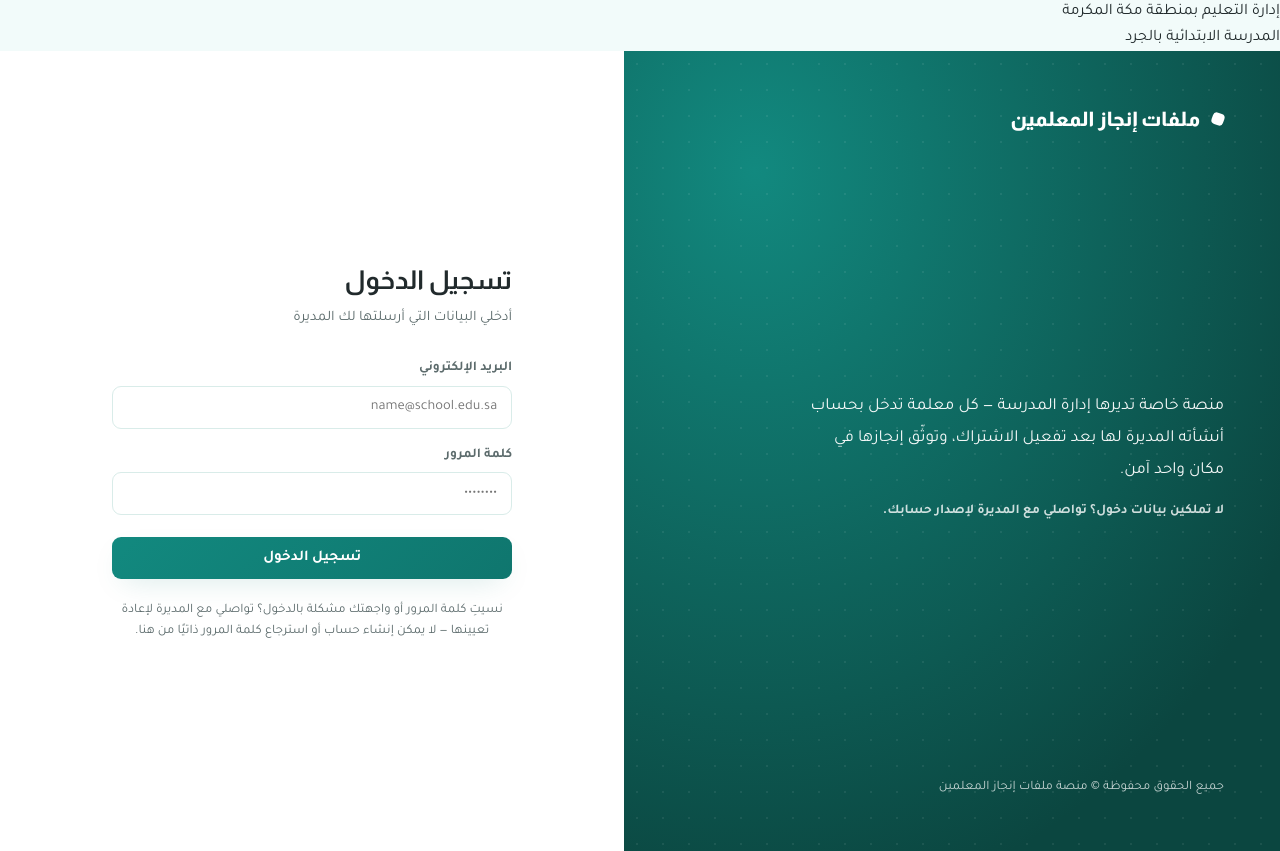
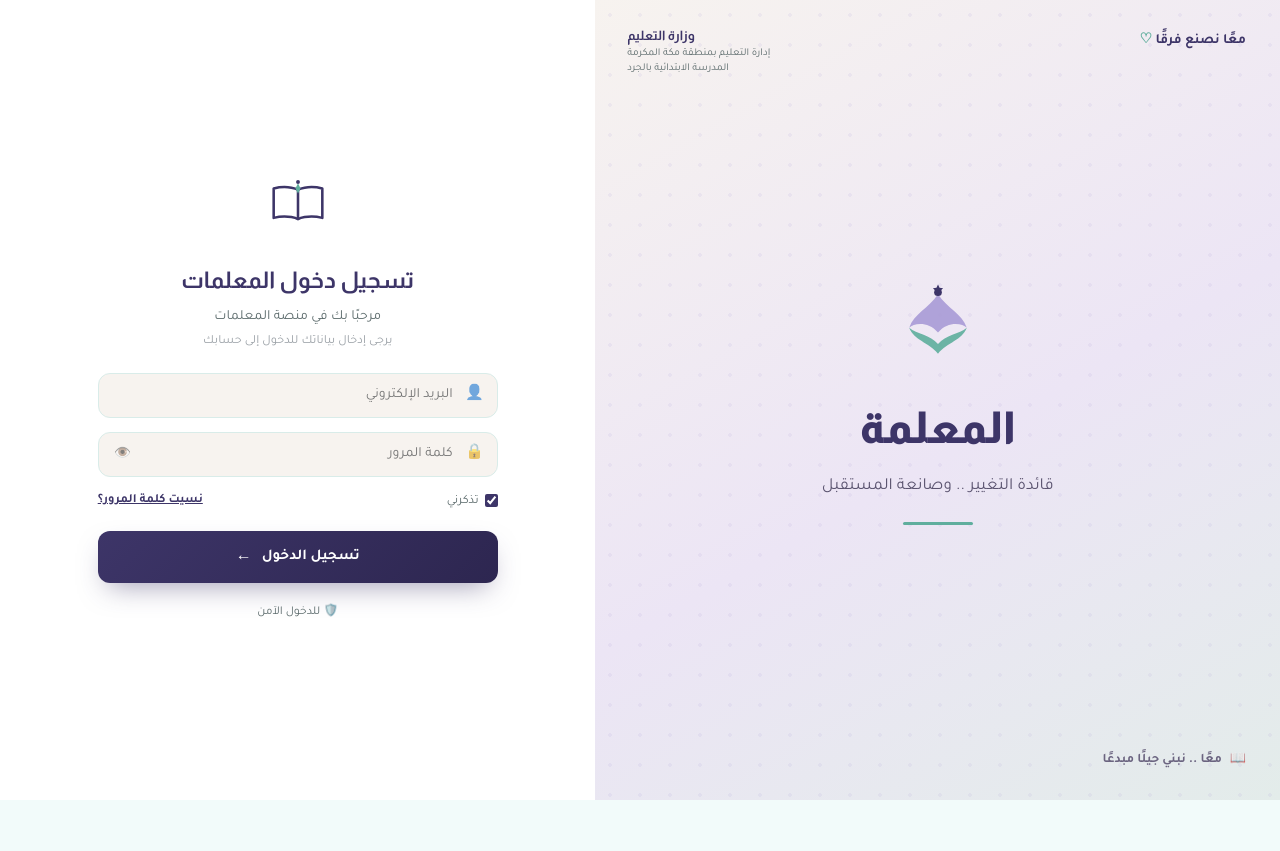
Before and after one commit to ooamoos1417-gif/ssdd, a website: page index.html in a window 1280 px wide. After the commit the page ends 800 px from the top, so only its background shows below. Drawn offline with nearby package versions, Linux system fonts and the light colour scheme.

Commit message:
Update login page title and layout for teachers

```diff
--- a/index.html
+++ b/index.html
@@ -3,58 +3,77 @@
 <head>
 <meta charset="UTF-8" />
 <meta name="viewport" content="width=device-width, initial-scale=1.0" />
-<title>تسجيل الدخول | المدرسة الابتدائية بالجرد</title>
+<title>تسجيل دخول المعلمات | المدرسة الابتدائية بالجرد</title>
 <link rel="stylesheet" href="css/style.css" />
 </head>
 <body>
 
-<header class="official-header">
-  <img src="assets/ministry-logo.svg" alt="شعار وزارة التعليم" class="official-logo" onerror="this.style.display='none'" />
-  <div class="official-header-text">
-    <p class="official-entity">إدارة التعليم بمنطقة مكة المكرمة</p>
-    <p class="official-school">المدرسة الابتدائية بالجرد</p>
-  </div>
-</header>
+<div class="auth-page-v2">
 
-<div class="auth-page">
-
-  <aside class="auth-visual">
-    <div class="brand-mark"><span class="dot"></span> ملفات إنجاز المعلمين</div>
-
-    <div class="auth-quote">
-      <p>منصة خاصة تديرها إدارة المدرسة — كل معلمة تدخل بحساب أنشأته المديرة لها بعد تفعيل الاشتراك، وتوثّق إنجازها في مكان واحد آمن.</p>
-      <span>لا تملكين بيانات دخول؟ تواصلي مع المديرة لإصدار حسابك.</span>
+  <aside class="auth-visual-v2">
+    <div class="auth-topright-badge">
+      <img src="assets/ministry-logo.svg" alt="شعار وزارة التعليم" class="auth-topright-logo" onerror="this.style.display='none'" />
+      <div class="auth-topright-text">
+        <strong>وزارة التعليم</strong>
+        <span>إدارة التعليم بمنطقة مكة المكرمة</span>
+        <span>المدرسة الابتدائية بالجرد</span>
+      </div>
     </div>
 
-    <div style="position:relative; z-index:2; font-size:13px; opacity:.75;">
-      جميع الحقوق محفوظة © منصة ملفات إنجاز المعلمين
+    <div class="auth-tagline">معًا نصنع فرقًا <span class="heart">♡</span></div>
+
+    <div class="auth-hero">
+      <svg class="auth-hero-icon" viewBox="0 0 100 100" xmlns="http://www.w3.org/2000/svg">
+        <path d="M50 20 C40 35, 25 40, 20 55 C25 50, 40 48, 50 60 C60 48, 75 50, 80 55 C75 40, 60 35, 50 20 Z" fill="#a99bd6" opacity=".9"/>
+        <path d="M20 55 C25 68, 40 70, 50 82 C60 70, 75 68, 80 55 C72 62, 58 62, 50 72 C42 62, 28 62, 20 55 Z" fill="#5fae9d" opacity=".9"/>
+        <circle cx="50" cy="18" r="4" fill="#3d3568"/>
+        <path d="M50 10 l1.6 3.4 3.7.5-2.7 2.6.6 3.7-3.2-1.7-3.2 1.7.6-3.7-2.7-2.6 3.7-.5z" fill="#3d3568"/>
+      </svg>
+      <h1 class="auth-hero-title">المعلمة</h1>
+      <p class="auth-hero-sub">قائدة التغيير .. وصانعة المستقبل</p>
+      <div class="auth-hero-divider"></div>
     </div>
+
+    <div class="auth-visual-footer"><span>📖</span> معًا .. نبني جيلًا مبدعًا</div>
   </aside>
 
-  <section class="auth-form-wrap">
-    <div class="auth-form">
-      <h1>تسجيل الدخول</h1>
-      <p class="sub">أدخلي البيانات التي أرسلتها لك المديرة</p>
+  <section class="auth-card-wrap-v2">
+    <div class="auth-card-v2">
+      <svg class="auth-card-logo" viewBox="0 0 100 90" xmlns="http://www.w3.org/2000/svg">
+        <path d="M50 18 C50 18, 35 10, 12 16 L12 62 C35 56, 50 64, 50 64 C50 64, 65 56, 88 62 L88 16 C65 10, 50 18, 50 18 Z" fill="none" stroke="#3d3568" stroke-width="4" stroke-linejoin="round"/>
+        <path d="M50 18 L50 64" stroke="#3d3568" stroke-width="4"/>
+        <path d="M50 8 L54 16 L50 24 L46 16 Z" fill="#5fae9d"/>
+        <circle cx="50" cy="6" r="3" fill="#3d3568"/>
+      </svg>
+
+      <h2>تسجيل دخول المعلمات</h2>
+      <p class="auth-card-sub">مرحبًا بك في منصة المعلمات</p>
+      <p class="auth-card-sub2">يرجى إدخال بياناتك للدخول إلى حسابك</p>
 
       <div class="form-msg" id="formMsg"></div>
 
       <form id="loginForm">
-        <div class="field">
-          <label for="loginEmail">البريد الإلكتروني</label>
-          <input type="email" id="loginEmail" placeholder="name@school.edu.sa" required autocomplete="username" />
+        <div class="field-v2">
+          <span class="field-icon">👤</span>
+          <input type="email" id="loginEmail" placeholder="البريد الإلكتروني" required autocomplete="username" />
         </div>
-        <div class="field">
-          <label for="loginPassword">كلمة المرور</label>
-          <input type="password" id="loginPassword" placeholder="••••••••" required autocomplete="current-password" />
+        <div class="field-v2">
+          <span class="field-icon">🔒</span>
+          <input type="password" id="loginPassword" placeholder="كلمة المرور" required autocomplete="current-password" />
+          <button type="button" class="field-toggle" id="togglePassword" aria-label="إظهار كلمة المرور">👁️</button>
         </div>
-        <button type="submit" class="btn btn-primary auth-submit" id="loginBtn">
-          <span class="btn-label">تسجيل الدخول</span>
+
+        <div class="auth-row">
+          <label class="remember-me"><input type="checkbox" checked /> تذكرني</label>
+          <button type="button" class="link-btn" id="forgotPasswordBtn">نسيت كلمة المرور؟</button>
+        </div>
+
+        <button type="submit" class="btn-auth-submit" id="loginBtn">
+          <span class="btn-label">تسجيل الدخول</span><span class="arrow">←</span>
         </button>
       </form>
 
-      <p class="auth-foot">
-        نسيتِ كلمة المرور أو واجهتك مشكلة بالدخول؟ تواصلي مع المديرة لإعادة تعيينها — لا يمكن إنشاء حساب أو استرجاع كلمة المرور ذاتيًا من هنا.
-      </p>
+      <p class="auth-secure-note">🛡️ للدخول الآمن</p>
     </div>
   </section>
 </div>
```
